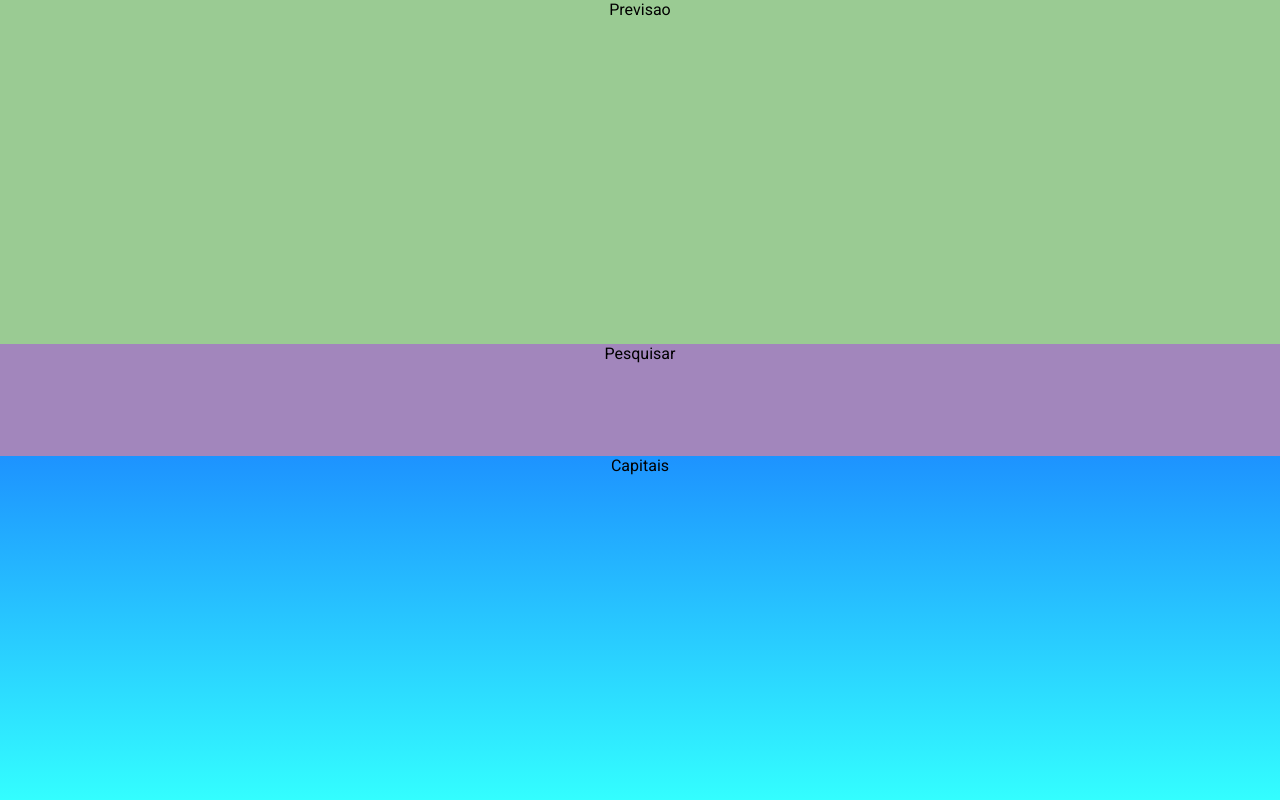
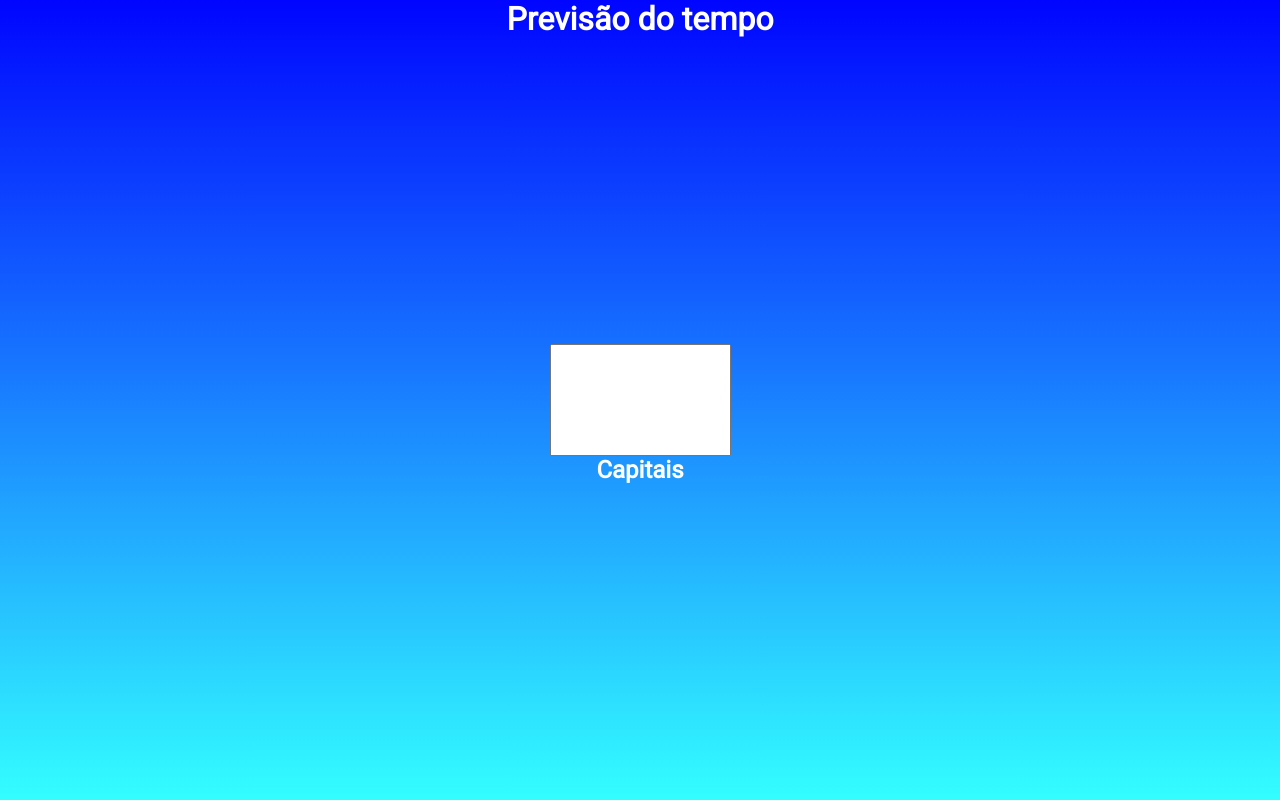
Before and after one commit to HenriqueMelo2007/previsao-tempo, a React (Vite) app: page / in a window 1280 px wide. Built offline with nearby package versions, Linux system fonts and the light colour scheme.

Commit message:
adicionando primeiros conteúdos

```diff
--- a/src/App.tsx
+++ b/src/App.tsx
@@ -6,9 +6,9 @@ export function App() {
 
   return (
     <div className="container">
-      <Previsao/>
-      <Pesquisar/>
-      <Capitais/>
+      <div className="mini-container"><Previsao/></div>
+      <div className="mini-container"><Pesquisar/></div>
+      <div className="mini-container"><Capitais/></div>
     </div>
   )
 }
--- a/src/components/capitais/capitais.tsx
+++ b/src/components/capitais/capitais.tsx
@@ -1,5 +1,7 @@
 export function Capitais() {
   return (
-    <div className="capitais">Capitais</div>
+    <div className="capitais">
+      <h2>Capitais</h2>
+    </div>
   )
 }
--- a/src/components/pesquisar/pesquisar.tsx
+++ b/src/components/pesquisar/pesquisar.tsx
@@ -1,5 +1,7 @@
 export function Pesquisar() {
   return (
-    <div className="pesquisar">Pesquisar</div>
+    <div className="pesquisar">
+      <input type="text" />
+    </div>
   )
 }
--- a/src/components/previsao/previsao.tsx
+++ b/src/components/previsao/previsao.tsx
@@ -1,5 +1,7 @@
 export function Previsao() {
   return (
-    <div className="previsao">Previsao</div>
+    <div className="previsao">
+      <h1>Previsão do tempo</h1>
+    </div>
   )
 }
--- a/src/index.css
+++ b/src/index.css
@@ -8,6 +8,7 @@ body {
   height: 100vh;
   background: linear-gradient(0deg, rgba(51,254,255,1) 0%, rgba(0,5,255,1) 100%) no-repeat;
   font-family: 'Roboto', sans-serif;
+  color: rgb(255, 255, 255);
 }
 
 .container {
@@ -16,17 +17,22 @@ body {
   height: 100vh;
 }
 
-.previsao {
-  background-color: rgb(154, 203, 147);
+.mini-container {
+  width: 100%;
+  height: 100%;
+  display: flex;
+  justify-content: center;
 }
 
-.pesquisar {
-  background-color: rgb(162, 134, 188);
-}
+.previsao {}
+
+.pesquisar {}
 
 .capitais {}
 
 .previsao, .pesquisar, .capitais {
   display: flex;
   justify-content: center;
+  width: 50%;
+  height: 100%;
 }
```
